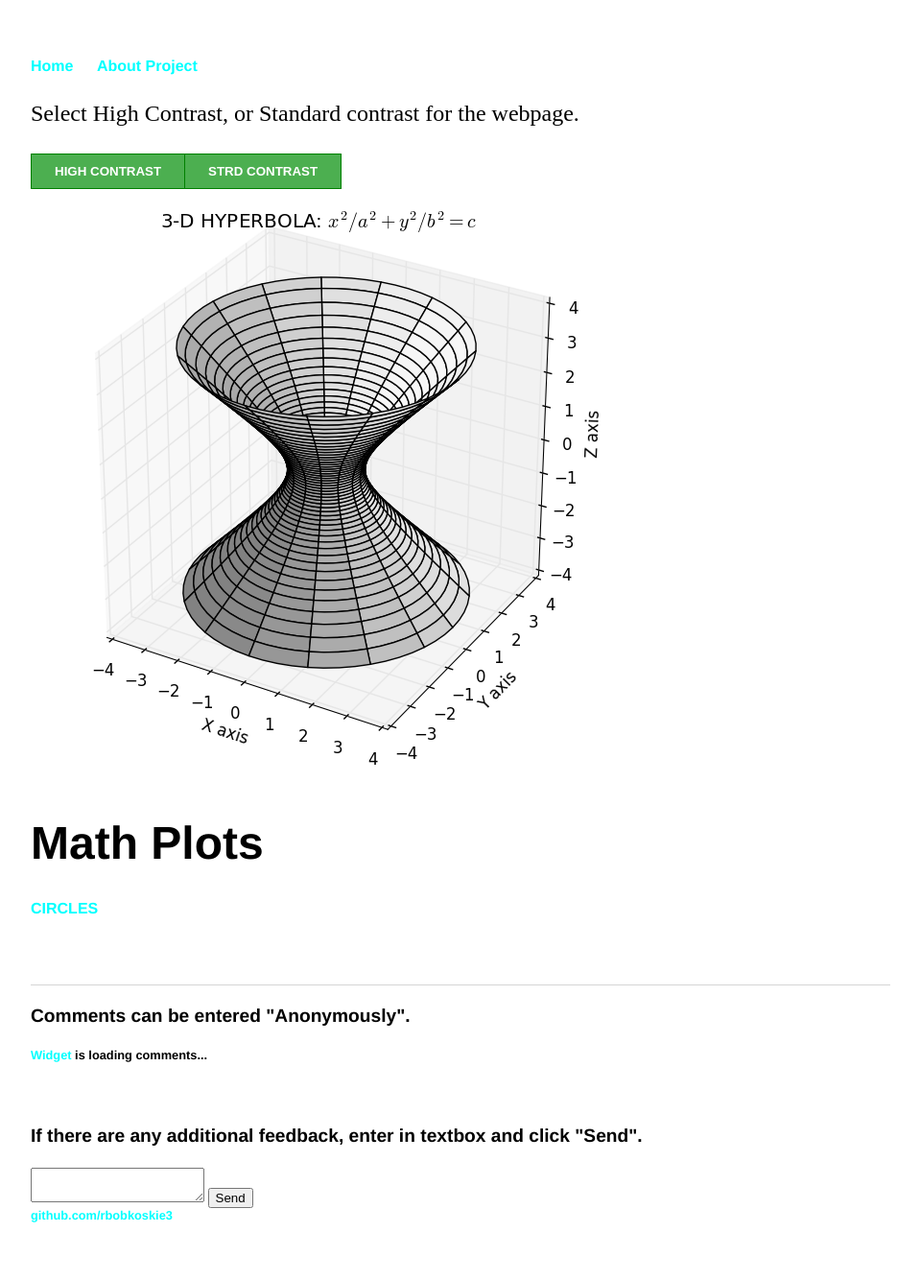
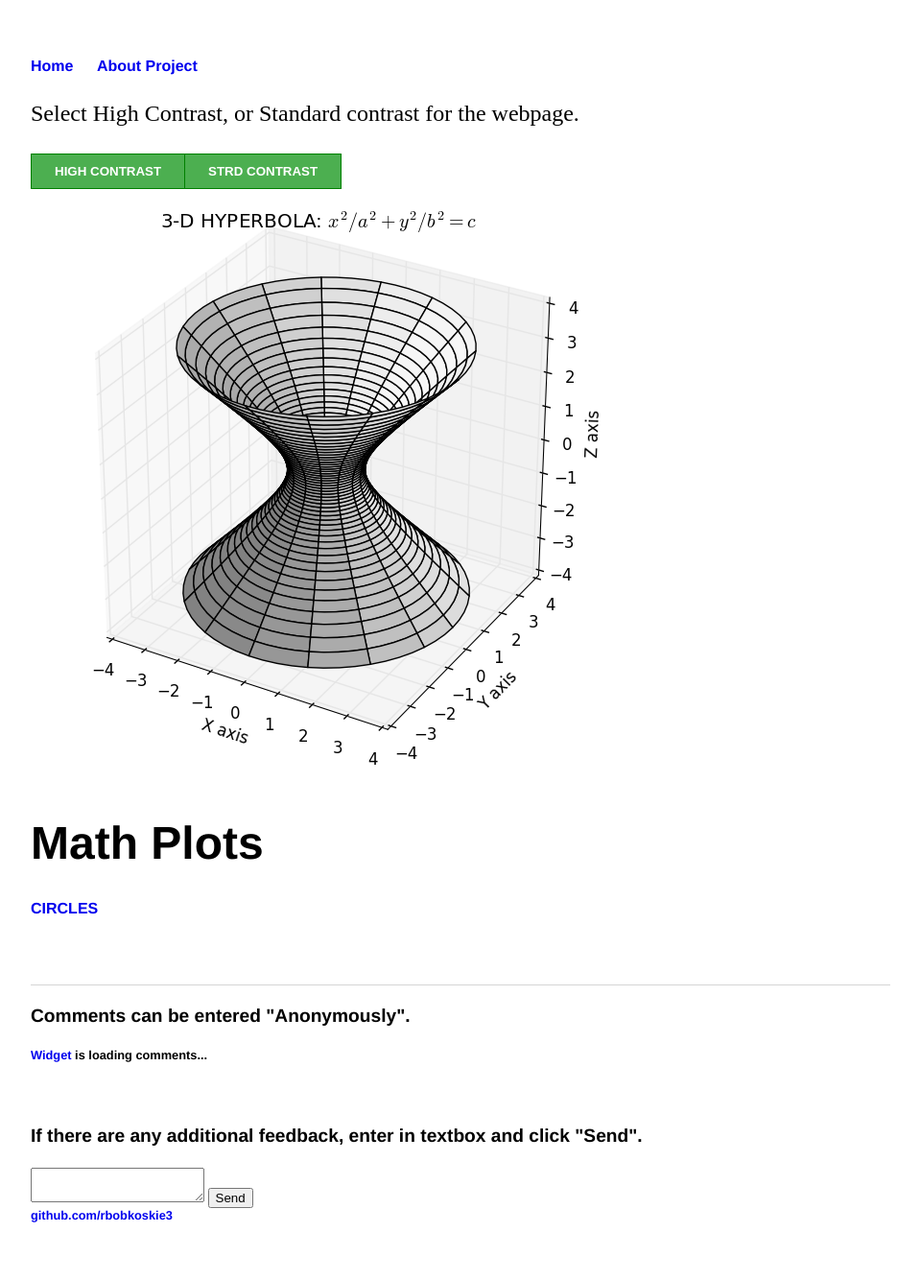
Before and after one commit to rbobkoskie3/rbobkoskie3.github.io, a Jekyll site: the page built from index.html, in a window 1280 px wide. Shown: the whole page at 96% size, without its empty margins (160-1119 px from the left). Built offline with Jekyll 4.4.1, drawn with Linux system fonts in a browser that asks for light colours; a style sheet for code colours, icons or effects is not loaded.

Commit message:
Update main.css

```diff
--- a/css/main.css
+++ b/css/main.css
@@ -14,7 +14,7 @@
 }
 a {
     text-decoration: none;
-    color: #00FFFF;
+    font: italic bold;
 }
 a:hover {
     text-decoration: underline;
```
